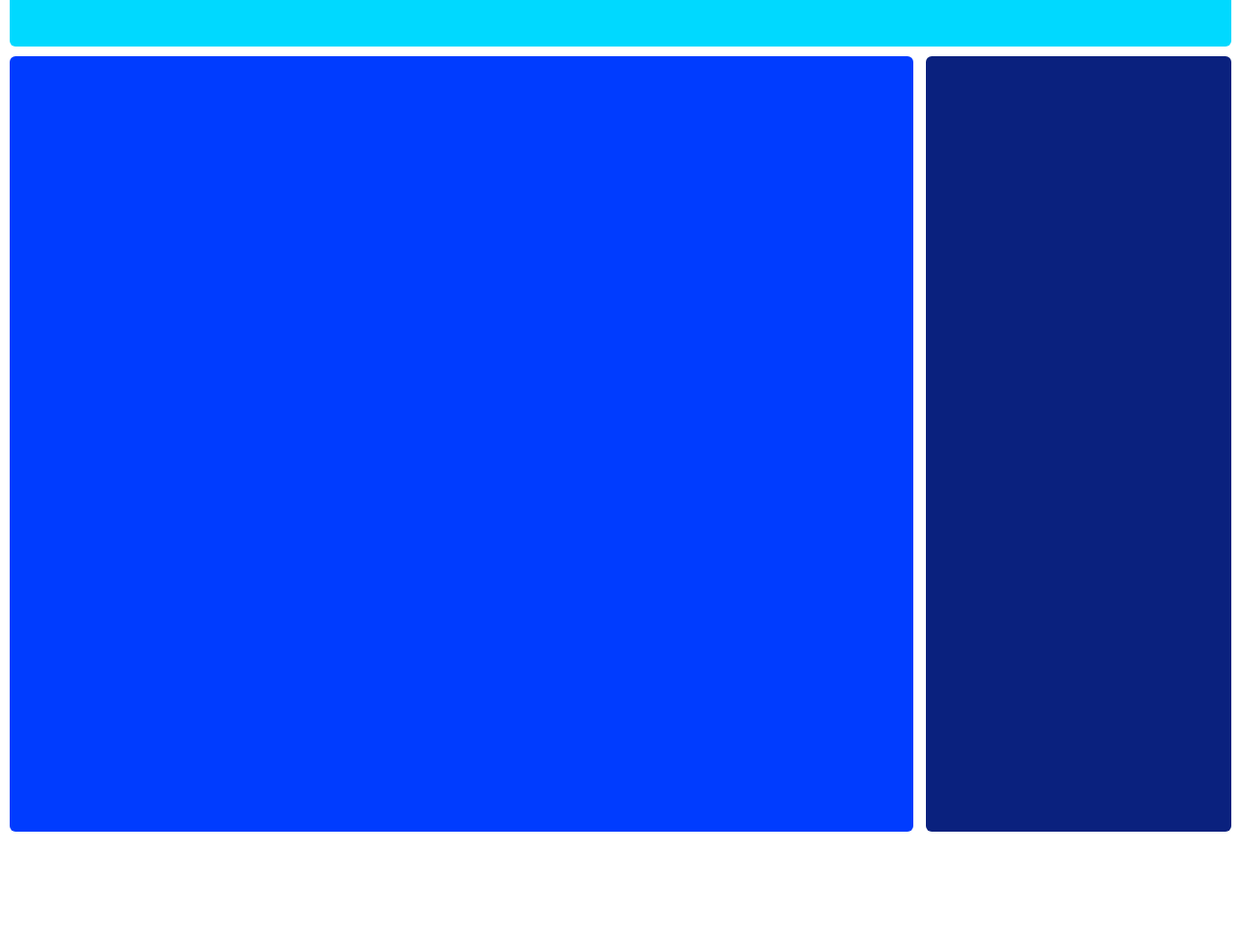
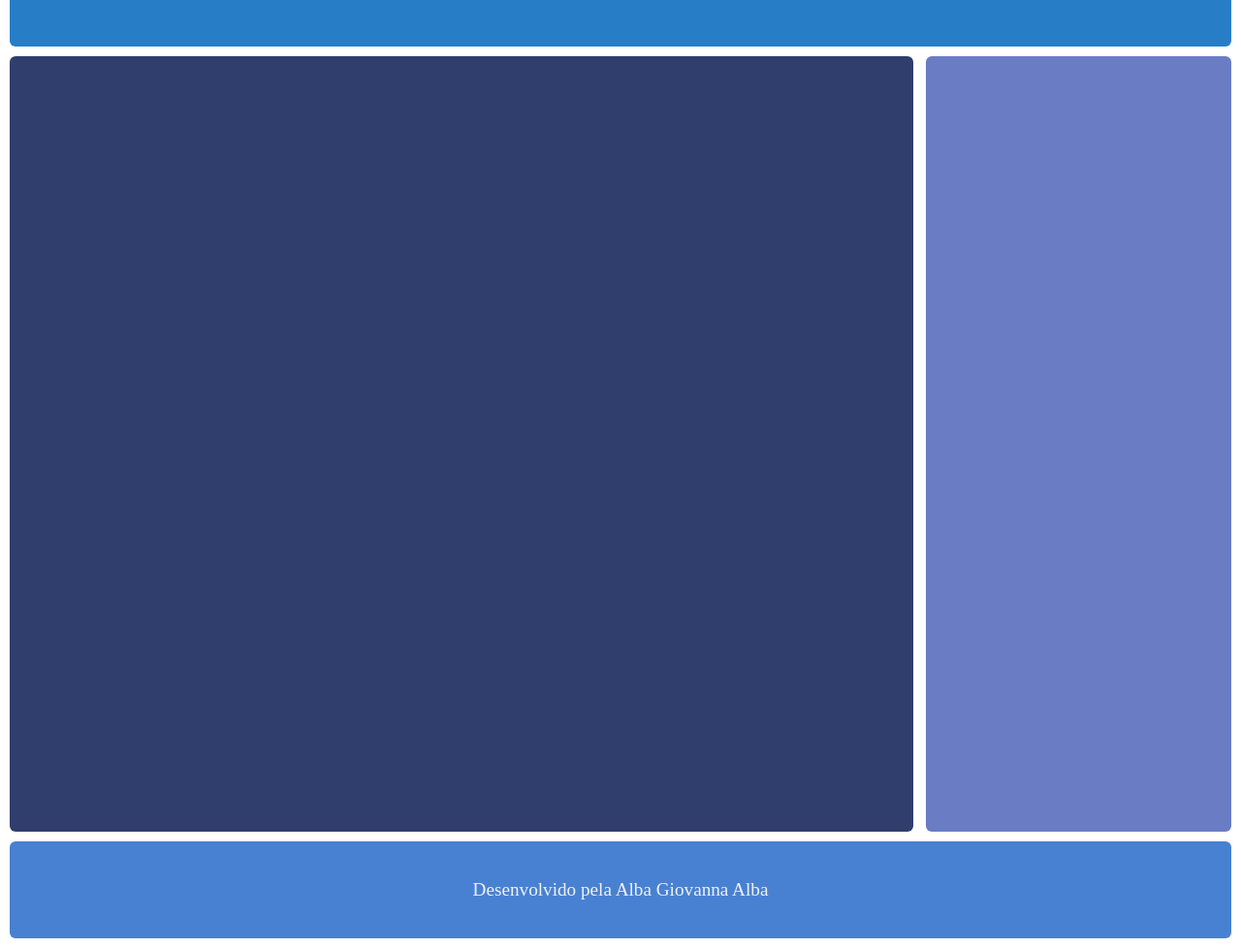
Before and after one commit to AlbaGomesG/Portifolio-01-HTML, a plain HTML site: page index.html in a window 1280 px wide. Shown: the part 112-1090 px from the top of the page at 97% size. Before the commit the page ends 990 px from the top, so only its background shows below. Drawn offline with Linux system fonts and the light colour scheme; a web font is replaced by a local one.

Commit message:
feat: criação do footer

```diff
--- a/assets/styles.index.css
+++ b/assets/styles.index.css
@@ -14,12 +14,12 @@
 
   body {
     font-family: "sedan", serif;
-    color: rgb(43, 98, 226);
+    color: rgb(21, 49, 115);
     padding: 10px;
   }
 
   header {
-    background-color: rgb(0, 217, 255);
+    background-color: rgb(39, 126, 198);
     border-radius: 6px;
     height: 150px;
     display: flex;
@@ -38,15 +38,36 @@
   }
 
   main {
-    background-color: rgb(0, 60, 255);
+    background-color: rgb(47, 62, 108);
     border-radius: 6px;
     height: 100%;
     width: 74%;
   }
 
   aside {
-    background-color: rgb(10, 33, 126);
+    background-color: rgb(105, 124, 196);
     border-radius: 6px;
     height: 100%;
     width: 25%;
   }
+
+  footer {
+    background-color: #4881d2;
+    border-radius: 6px;
+    height: 100px;
+    display: flex;
+    flex-direction: column;
+    justify-content: center;
+    align-items: center;
+  }
+
+  footer p {
+    color: #f1f1f1;
+    font-size: 1.2rem;
+  }
+
+  footer a {
+    color: #f1f1f1;
+    text-decoration: none;
+    font-weight: 500;
+  }
--- a/index.html
+++ b/index.html
@@ -16,5 +16,9 @@
         <main></main>
         <aside></aside>
     </div>
+
+    <footer>
+        <p>Desenvolvido pela Alba <a target="_blank" href="_gialbag">Giovanna Alba</a></p>
+    </footer>
 </body>
 </html>
```
